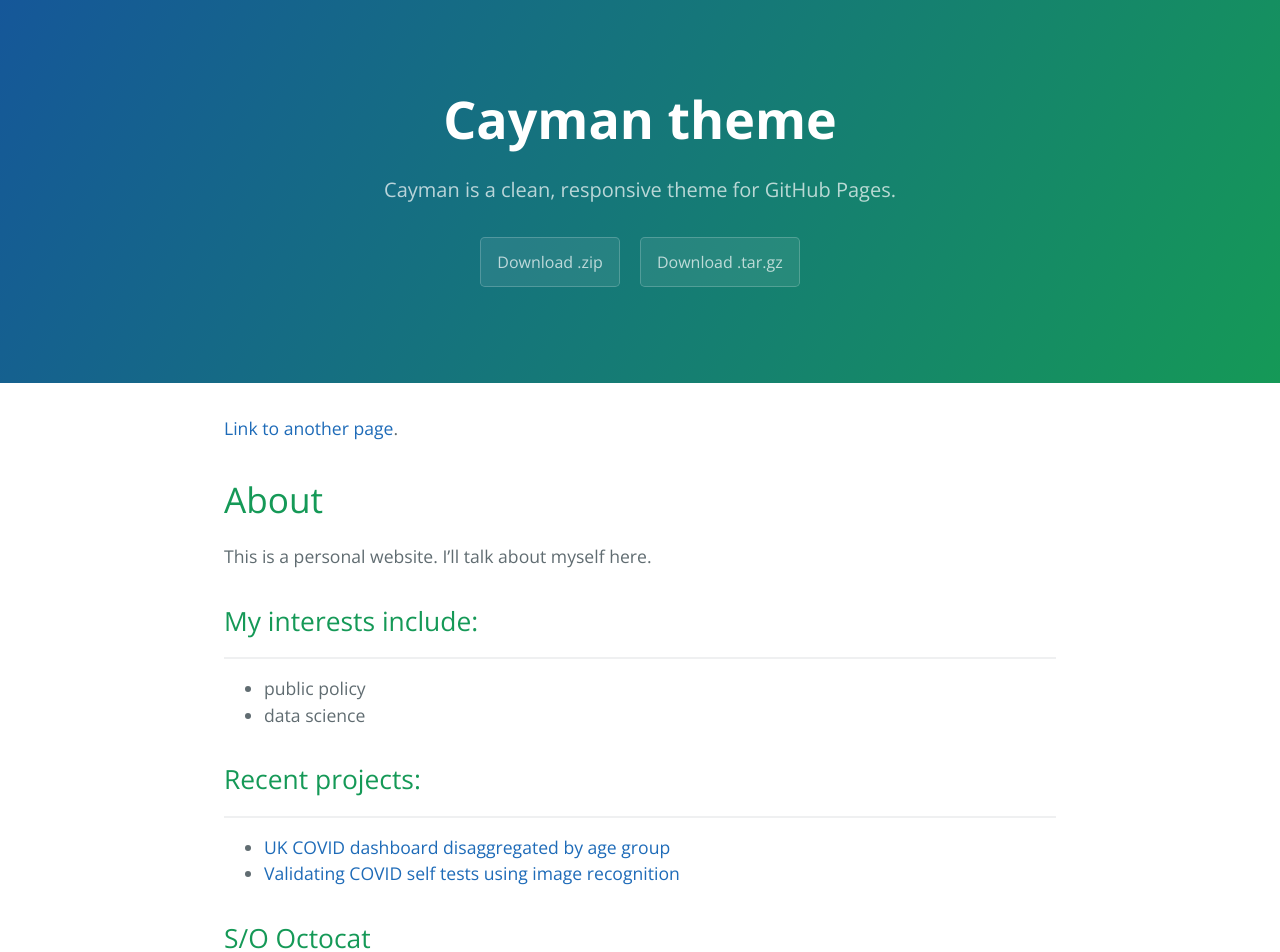
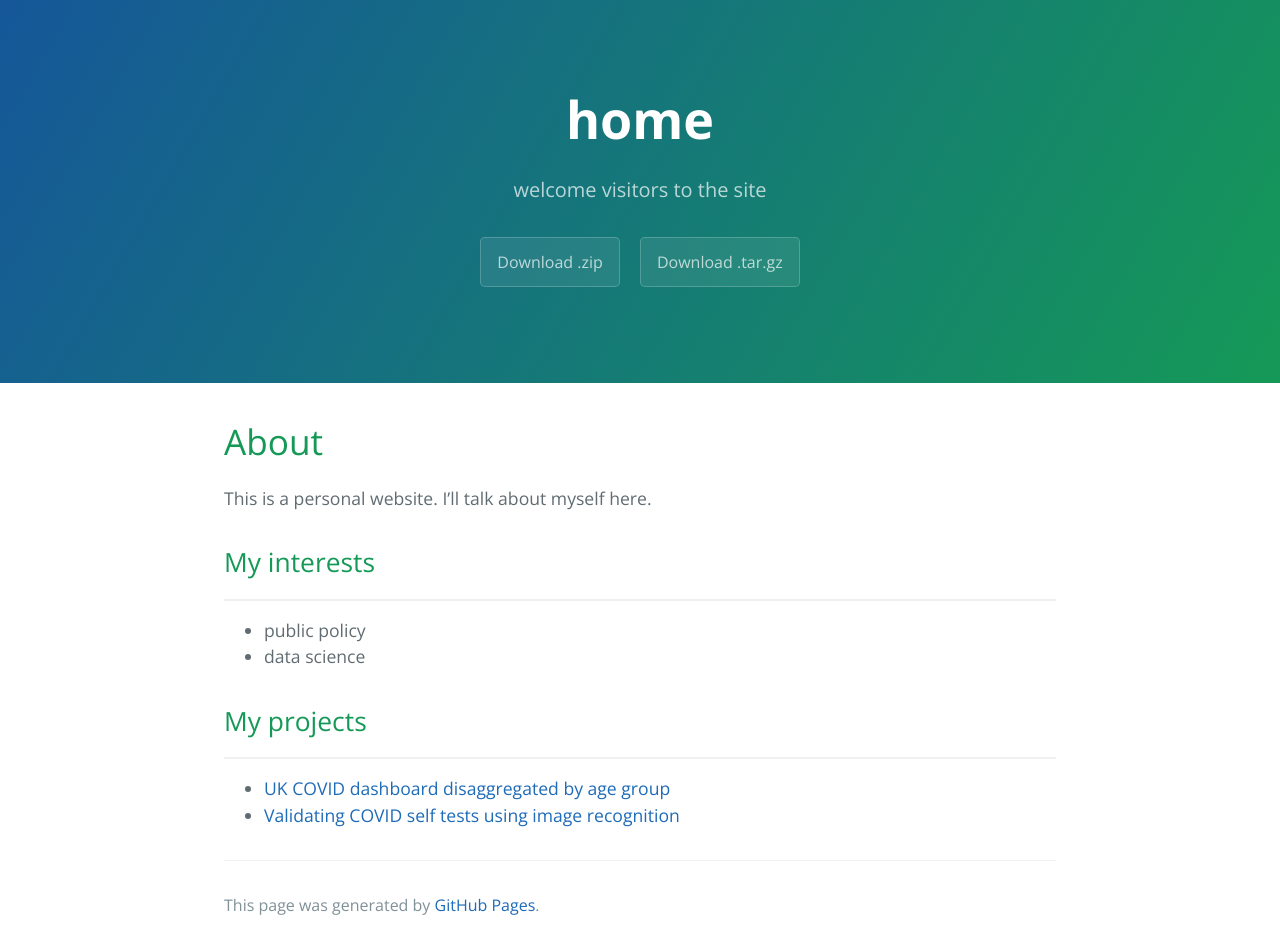
Before and after one commit to smkerr/smkerr.github.io, a Jekyll site: the page built from index.md, in a window 1280 px wide. Shown: the top 952 px of the page. Built offline with Jekyll 4.4.1, drawn with Linux system fonts in a browser that asks for light colours; grey boxes are pictures that could not be loaded.

Commit message:
Update index.md

```diff
--- a/index.md
+++ b/index.md
@@ -1,26 +1,21 @@
 ---
+title: home
 layout: default
+description: "welcome visitors to the site"
 ---
-
-[Link to another page](./another-page.html).
-
 
 # About
 
 This is a personal website. I'll talk about myself here.
 
-## My interests include:
+## My interests
 * * *
 
 * public policy
 * data science
 
-## Recent projects:
+## My projects
 * * *
 
 * [UK COVID dashboard disaggregated by age group](link goes here)
 * [Validating COVID self tests using image recognition](link goes here)
-
-## S/O Octocat
-
-![Octocat](https://github.githubassets.com/images/icons/emoji/octocat.png)
```
